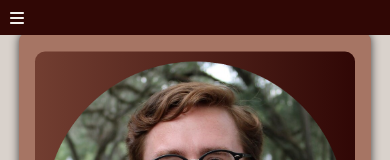
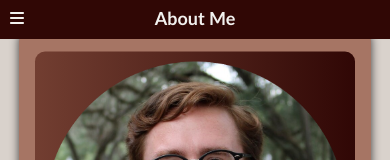
Before and after one commit to rileycleavenger/portfolio_v2, a React (Create React App) app in the folder riley-portfolio/: page / in a window 390 px wide. Shown: the top 160 px of the page. Built offline with nearby package versions, Linux system fonts and the light colour scheme.

Commit message:
finally done

```diff
--- a/riley-portfolio/src/components/navbar/navbar.css
+++ b/riley-portfolio/src/components/navbar/navbar.css
@@ -24,16 +24,31 @@ nav{
     font-size: 20px;
 }
 
+.active{
+    font-weight: bold;
+    transition: transform 0.3s ease;
+}
+
 /* mobile */
 .dropdownMenu {
     display: none;
 }
 
-button {
+.menu-button {
+    display: none;
+}
+
+.page-title{
     display: none;
 }
 
   @media (max-width: 768px) {
+    .page-title{
+        display: block;
+        color: var(--light-text-color);
+        font-size: 18px;
+        font-weight: bold;
+    }
     .dropdownMenu {
       display: flex;
       flex-direction: column;
--- a/riley-portfolio/src/components/navbar/navbar.tsx
+++ b/riley-portfolio/src/components/navbar/navbar.tsx
@@ -1,5 +1,5 @@
 import React, { useState } from 'react';
-import { Link } from 'react-router-dom';
+import { Link, useLocation } from 'react-router-dom';
 import './navbar.css';
 import '../../variables.css';
 import { FontAwesomeIcon } from '@fortawesome/react-fontawesome';
@@ -11,14 +11,29 @@ const Navbar: React.FC = () => {
 
   const toggleDropdown = () => setIsOpen(!isOpen);
 
+  const location = useLocation();
+
+  function convertPathToTitle(path: string) {
+    if (path === '/') {
+      return 'About Me';
+    } else if (path === '/software') {
+      return 'Software Projects';
+    } else if (path === '/hardware') {
+      return 'Hardware Projects';
+    } else if (path === '/resume') {
+      return 'Resume';
+    }
+  }
+
   return (
     <nav>
-      <Link to="/" className='navLink'>About Me</Link>
-      <Link to="/software" className='navLink'>Software Projects</Link>
-      <Link to="/hardware" className='navLink'>Hardware Projects</Link>
-      <Link to="/resume" className='navLink'>Resume</Link>
+      <Link to="/" className={location.pathname === '/' ? 'navLink active' : 'navLink'}>About Me</Link>
+      <Link to="/software" className={location.pathname === '/software' ? 'navLink active' : 'navLink'}>Software Projects</Link>
+      <Link to="/hardware" className={location.pathname === '/hardware' ? 'navLink active' : 'navLink'}>Hardware Projects</Link>
+      <Link to="/resume" className={location.pathname === '/resume' ? 'navLink active' : 'navLink'}>Resume</Link>
       <div className='dropdownMenu'>
         <FontAwesomeIcon className="menu-button" icon={faBars} onClick={toggleDropdown}/>
+        <p className="page-title">{convertPathToTitle(location.pathname)}</p>
         {isOpen && (
         <div className='dropdownContent'>
           <Link to="/" onClick={toggleDropdown} className='menuLink'>About Me</Link>
```
